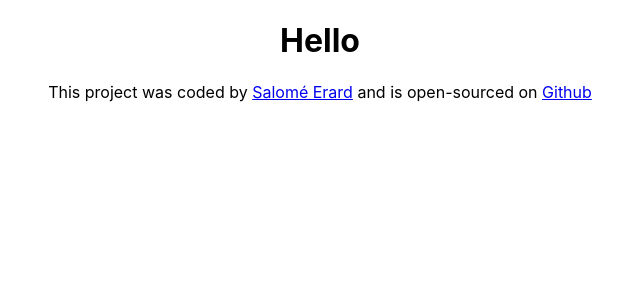
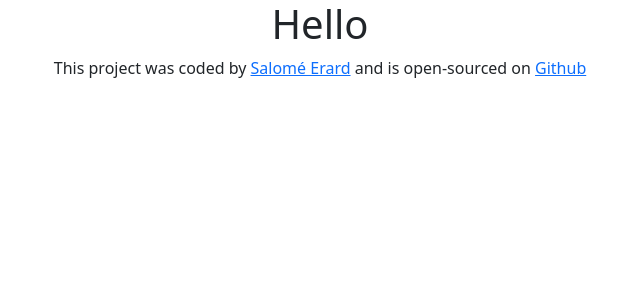
Before and after one commit to salomeIsCoding/weather-app-react-final-project, a React (Create React App) app: page / in a window 1280 px wide. Shown: the top 300 px of the page, without its empty margins (320-960 px from the left). Built offline with nearby package versions, Linux system fonts and the light colour scheme.

Commit message:
Added Bootstrap

```diff
--- a/package.json
+++ b/package.json
@@ -6,6 +6,7 @@
     "@testing-library/jest-dom": "^5.17.0",
     "@testing-library/react": "^13.4.0",
     "@testing-library/user-event": "^13.5.0",
+    "bootstrap": "^5.3.3",
     "react": "^18.3.1",
     "react-dom": "^18.3.1",
     "react-scripts": "5.0.1",
--- a/src/App.js
+++ b/src/App.js
@@ -3,8 +3,10 @@ import './App.css';
 function App() {
   return (
     <div className="App">
+        <div className='container'>
         <h1>Hello</h1>
-        <p>This project was coded by <a href='https://github.com/salomeIsCoding' target='_blank'>Salomé Erard</a> and is open-sourced on <a href='https://github.com/salomeIsCoding/weather-app-react-final-project' target='_blank'>Github </a></p>
+        <p>This project was coded by <a href='https://github.com/salomeIsCoding' target='_blank' rel="noreferrer">Salomé Erard</a> and is open-sourced on <a href='https://github.com/salomeIsCoding/weather-app-react-final-project' target='_blank' rel="noreferrer">Github </a></p>
+        </div>
     </div>
   );
 }
--- a/src/index.js
+++ b/src/index.js
@@ -3,6 +3,7 @@ import ReactDOM from 'react-dom/client';
 import './index.css';
 import App from './App';
 import reportWebVitals from './reportWebVitals';
+import 'bootstrap/dist/css/bootstrap.css';
 
 const root = ReactDOM.createRoot(document.getElementById('root'));
 root.render(
```
Also changed, not shown: 1 other file (tests, documents, lock files or other folders).
